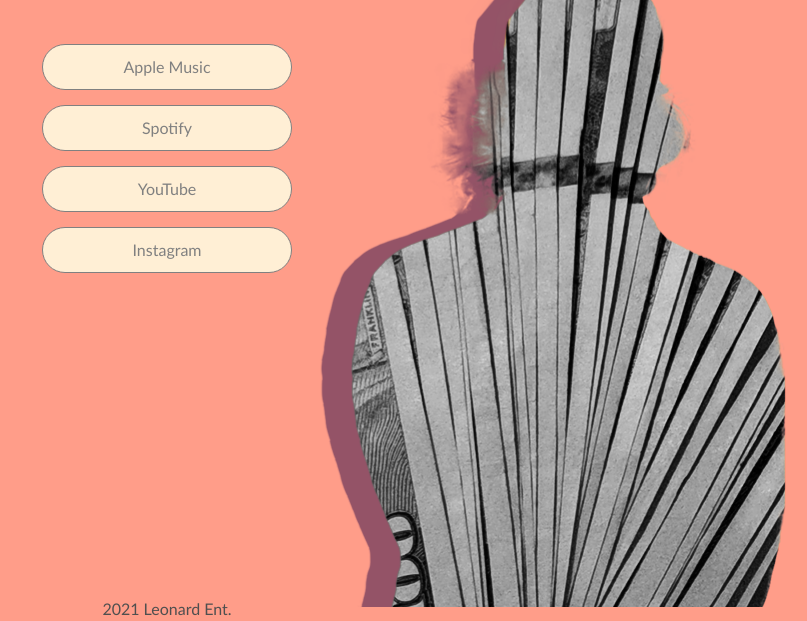
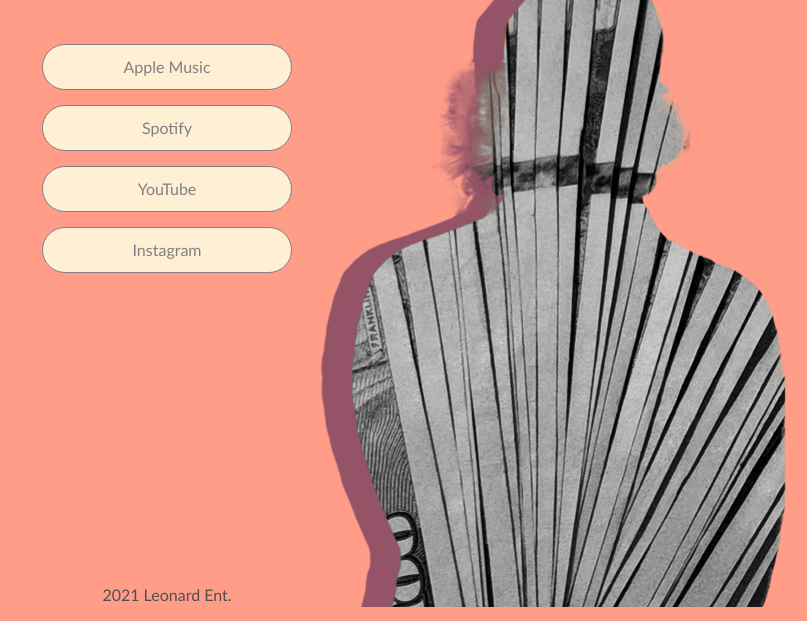
Before and after one commit to CodeNode21/tommyLeonard, a website: page index.html in a window 1280 px wide. Shown: the part 243-864 px from the top of the page, without its empty margins (473-1280 px from the left). Drawn offline with Linux system fonts and the light colour scheme.

Commit message:
removed footer space

```diff
--- a/css/style.css
+++ b/css/style.css
@@ -116,10 +116,8 @@
 }
 footer{
   position: absolute;
-  height: 10px;
   width: 100%;
   margin-bottom: 0;
-  margin-top: 10px;
   bottom: 0;
 }
 @media (max-width: 450px){
```
